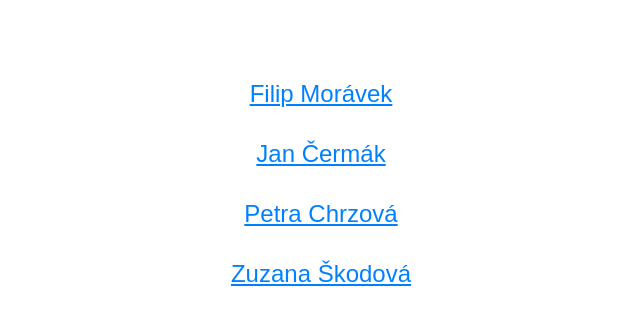
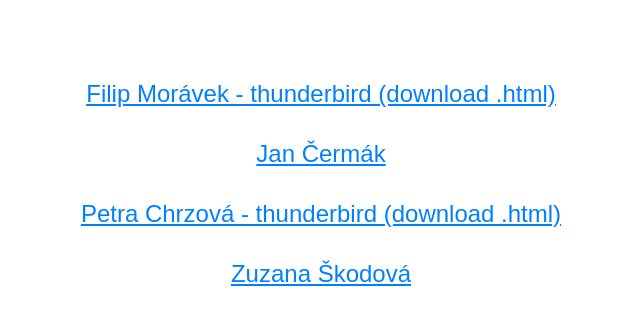
Before and after one commit to Kankovsky/podpisy, a plain HTML site: page index.html in a window 1280 px wide. Shown: the whole page, without its empty margins (319-959 px from the left). Drawn offline with Linux system fonts and the light colour scheme.

Commit message:
int edit

```diff
--- a/index.html
+++ b/index.html
@@ -9,9 +9,9 @@
 </head>
 <body>
     <div>
-        <a href="podpisy/filipmoravek.html">Filip Morávek</a>
+        <a href="podpisy/filipmoravek.html">Filip Morávek - thunderbird (download .html)</a>
         <a href="podpisy/jancermak.html">Jan Čermák</a>
-        <a href="podpisy/petrachrzova.html">Petra Chrzová</a>
+        <a href="podpisy/petrachrzova.html">Petra Chrzová - thunderbird (download .html)</a>
         <a href="podpisy/zuzanaskodova.html">Zuzana Škodová</a>
     </div>
 </body>
```
